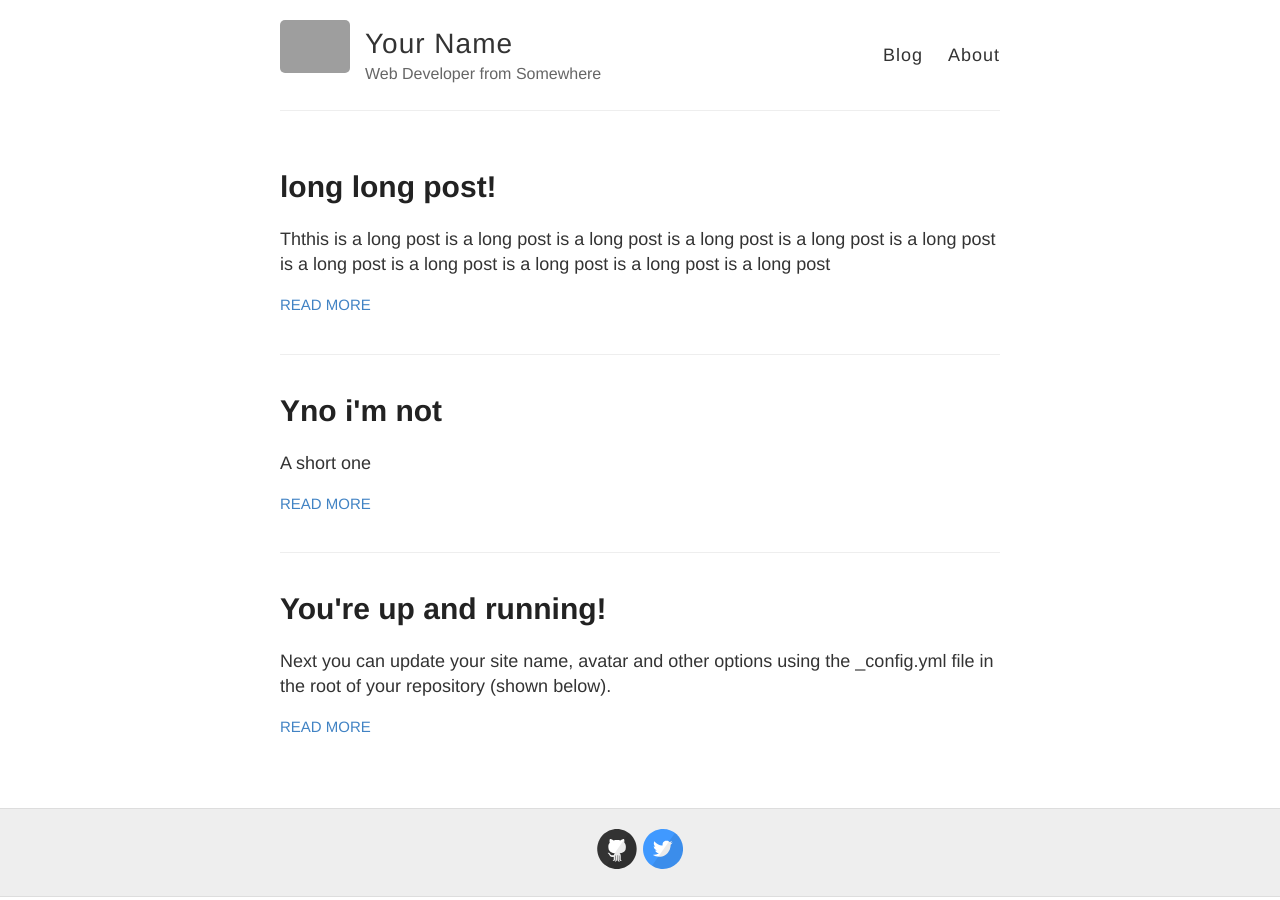
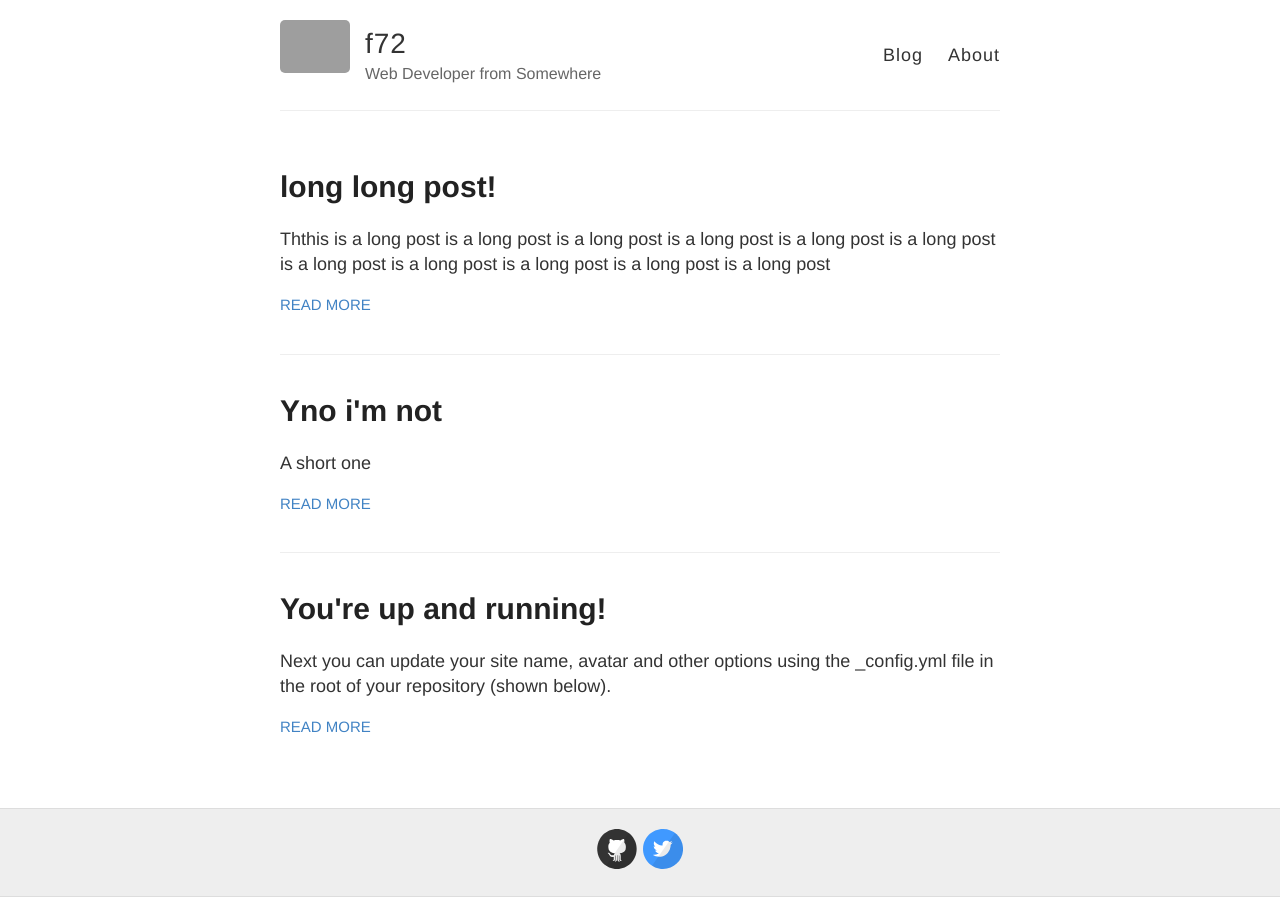
Before and after one commit to f72/fold72.github.io, a Jekyll site: the page built from index.html, in a window 1280 px wide. Built offline with Jekyll 4.4.1, drawn with Linux system fonts in a browser that asks for light colours; grey boxes are pictures that could not be loaded.

Commit message:
Update _config.yml

```diff
--- a/_config.yml
+++ b/_config.yml
@@ -3,7 +3,7 @@
 #
 
 # Name of your site (displayed in the header)
-name: Your Name
+name: f72
 
 # Short bio or description (displayed in the header)
 description: Web Developer from Somewhere
```
